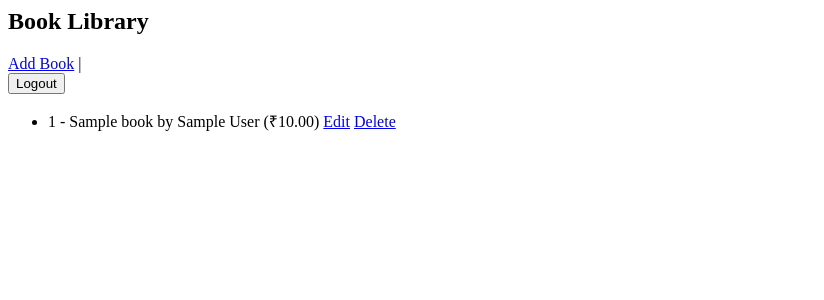
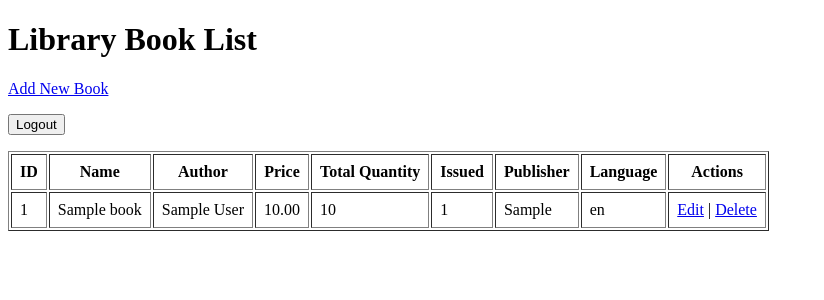
Before and after one commit to archisa-20/django-library, a Django app: page /books/ in a window 1280 px wide. Shown: the top 300 px of the page, without its empty margins (0-824 px from the left). Run offline with Django 5.2, Linux system fonts and the light colour scheme; a user stored in the database is signed in; tables that the repository leaves empty hold one stand-in row (values such as "Sample post").

Commit message:
Update book list template

```diff
--- a/booksapp/models.py
+++ b/booksapp/models.py
@@ -1,11 +1,14 @@
 from django.db import models
 
-# Book model
 class Book(models.Model):
-    bookid = models.IntegerField(unique=True)
+    bookid = models.AutoField(primary_key=True)
     name = models.CharField(max_length=200)
-    author = models.CharField(max_length=100)
+    author = models.CharField(max_length=200)
     price = models.DecimalField(max_digits=6, decimal_places=2)
+    total_quantity = models.IntegerField(default=1)
+    issued = models.IntegerField(default=0)
+    publisher = models.CharField(max_length=200, default="Unknown Publisher")
+    language = models.CharField(max_length=50, default="English")
 
     def __str__(self):
         return f"{self.name} by {self.author}"
--- a/booksapp/templates/book_list.html
+++ b/booksapp/templates/book_list.html
@@ -1,17 +1,51 @@
-<h2>Book Library</h2>
+<!DOCTYPE html>
+<html>
+<head>
+    <title>Book List</title>
+</head>
+<body>
+    <h1>Library Book List</h1>
 
-<a href="{% url 'book_create' %}"> Add Book</a> |
-<form method="post" action="{% url 'logout' %}">
+    <p><a href="{% url 'book_create' %}">Add New Book</a></p>
+    <p><form method="post" action="{% url 'logout' %}">
     {% csrf_token %}
     <button type="submit">Logout</button>
 </form>
+</p>
 
-<ul>
-{% for book in books %}
-  <li>
-    {{ book.bookid }} - {{ book.name }} by {{ book.author }} (₹{{ book.price }})
-    <a href="{% url 'book_update' book.id %}">Edit</a>
-    <a href="{% url 'book_delete' book.id %}">Delete</a>
-  </li>
-{% endfor %}
-</ul>
+    <table border="1" cellpadding="8">
+        <tr>
+            <th>ID</th>
+            <th>Name</th>
+            <th>Author</th>
+            <th>Price</th>
+            <th>Total Quantity</th>
+            <th>Issued</th>
+            <th>Publisher</th>
+            <th>Language</th>
+            <th>Actions</th>
+        </tr>
+
+        {% for book in books %}
+        <tr>
+            <td>{{ book.bookid }}</td>
+            <td>{{ book.name }}</td>
+            <td>{{ book.author }}</td>
+            <td>{{ book.price }}</td>
+            <td>{{ book.total_quantity }}</td>
+            <td>{{ book.issued }}</td>
+            <td>{{ book.publisher }}</td>
+            <td>{{ book.language }}</td>
+            <td>
+                <a href="{% url 'book_update' book.pk %}">Edit</a> |
+                <a href="{% url 'book_delete' book.pk %}">Delete</a>
+            </td>
+        </tr>
+        {% empty %}
+        <tr>
+            <td colspan="9">No books available.</td>
+        </tr>
+        {% endfor %}
+    </table>
+</body>
+</html>
--- a/booksapp/views.py
+++ b/booksapp/views.py
@@ -16,8 +16,21 @@ def book_create(request):
         name = request.POST["name"]
         author = request.POST["author"]
         price = request.POST["price"]
+        total_quantity = request.POST["total_quantity"]
+        issued = request.POST["issued"]
+        publisher = request.POST["publisher"]
+        language = request.POST["language"]
 
-        Book.objects.create(bookid=bookid, name=name, author=author, price=price)
+        Book.objects.create(
+            bookid=bookid,
+            name=name,
+            author=author,
+            price=price,
+            total_quantity=total_quantity,
+            issued=issued,
+            publisher=publisher,
+            language=language
+        )
         return redirect("book_list")
 
     return render(request, "book_form.html")
@@ -32,6 +45,11 @@ def book_update(request, pk):
         book.name = request.POST["name"]
         book.author = request.POST["author"]
         book.price = request.POST["price"]
+        book.total_quantity = request.POST["total_quantity"]
+        book.issued = request.POST["issued"]
+        book.publisher = request.POST["publisher"]
+        book.language = request.POST["language"]
+
         book.save()
         return redirect("book_list")
 
```
Also changed, not shown: booksapp/templates/book_form.html (+12 -8 lines), booksapp/migrations/0002_remove_book_bookid_book_issued_book_language_and_more.py (added), booksapp/migrations/0003_rename_id_book_bookid.py (added).
